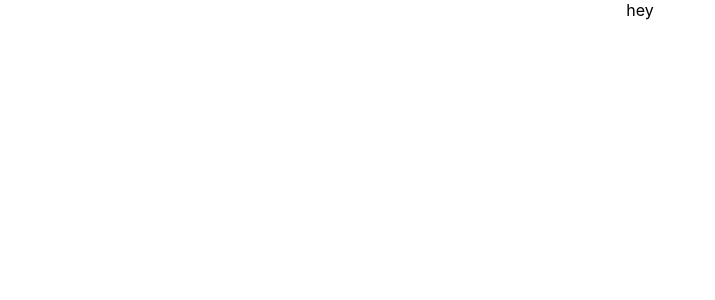
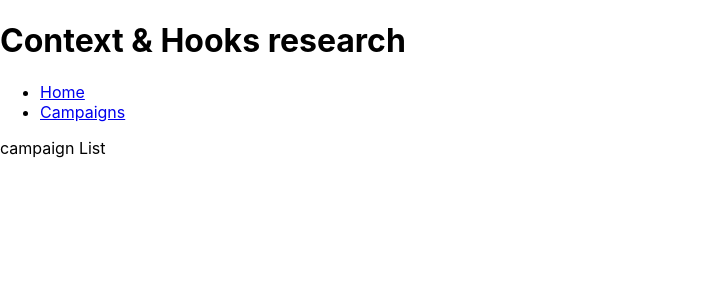
Before and after one commit to Vinz93/hooks-context, a React (Create React App) app: page /campaigns in a window 1280 px wide. Shown: the top 300 px of the page, without its empty margins (0-715 px from the left). Built offline with nearby package versions, Linux system fonts and the light colour scheme.

Commit message:
add react-router

```diff
--- a/package.json
+++ b/package.json
@@ -5,6 +5,7 @@
   "dependencies": {
     "react": "^16.8.6",
     "react-dom": "^16.8.6",
+    "react-router-dom": "^5.0.0",
     "react-scripts": "2.1.8"
   },
   "scripts": {
--- a/src/components/App.jsx
+++ b/src/components/App.jsx
@@ -1,12 +1,31 @@
 import React, { Component } from 'react';
+import { BrowserRouter as Router, Route, Link } from 'react-router-dom';
 import './App.css';
+import CampaignList from './CampaignList';
+import Home from './Home';
 
 class App extends Component {
   render() {
     return (
-      <div className="App">
-            hey
-      </div>
+        <React.Fragment>
+            <Router>
+            <div>
+                <h1>Context & Hooks research</h1>
+                <nav>
+                    <ul>
+                        <li>
+                            <Link to="/">Home</Link>
+                        </li>
+                        <li>
+                            <Link to="/campaigns/">Campaigns</Link>
+                        </li>
+                    </ul>
+                </nav>
+                <Route path="/" exact component={Home} />
+                <Route path="/campaigns/" component={CampaignList} />
+            </div>
+            </Router>
+        </React.Fragment>
     );
   }
 }
--- /dev/null
+++ b/src/components/CampaignList.jsx
@@ -0,0 +1,9 @@
+import React from 'react';
+
+const CampaignList = () => {
+    return (
+        <div> campaign List</div>
+    )
+};
+
+export default CampaignList;
--- /dev/null
+++ b/src/components/Home.jsx
@@ -0,0 +1,9 @@
+import React from 'react';
+
+const Home = () => {
+    return (
+        <div> Home</div>
+    )
+};
+
+export default Home;
```
Also changed, not shown: src/Store.js (added, +10 -0 lines), src/components/Campaign.jsx (added, +9 -0 lines), 1 other file (tests, documents, lock files or other folders).
